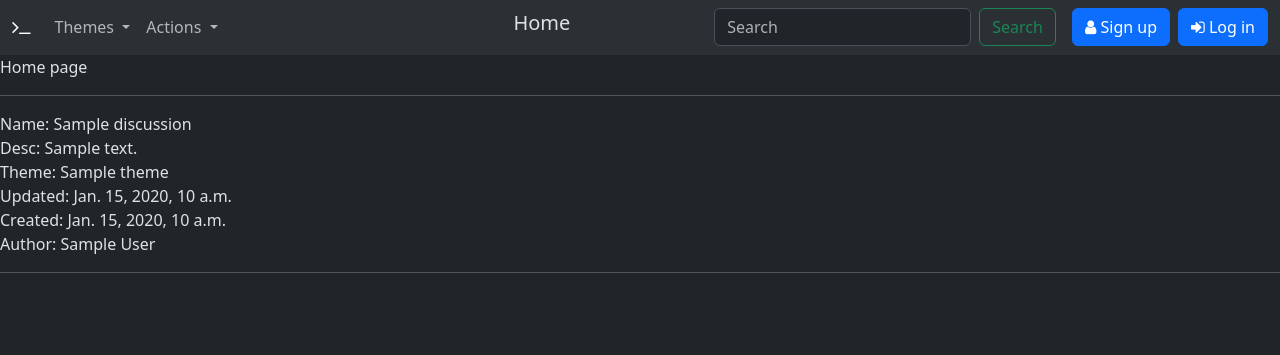
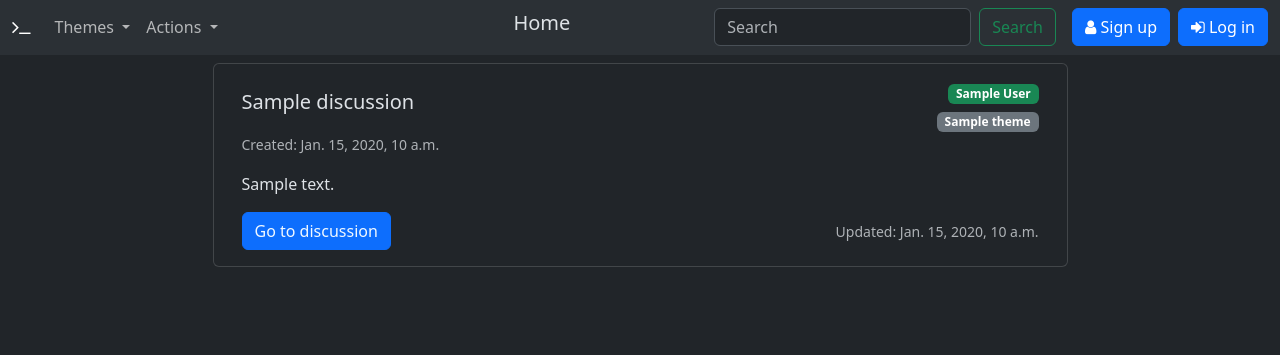
Before and after one commit to YehorChervonyi/NG_2022_Gorbachov_Chervonyi_Project, a Django app: page / in a window 1280 px wide. Shown: the part 1-356 px from the top of the page. Run offline with Django 4.2, Linux system fonts and the light colour scheme; tables that the repository leaves empty hold one stand-in row (Sample ...).

Commit message:
Added frondend for discussions(on home page, themes page)

```diff
--- a/forum/forum/templates/authentication/main.html
+++ b/forum/forum/templates/authentication/main.html
@@ -1,17 +1,37 @@
 {% extends 'authentication/layout.html' %}
 {% block title %}Home{% endblock %}
 {% block body %}
-<div class="mx-auto">
-    Home page
+<div class="container align-items-center">
+    <div class="row">
+        {%for discussion in discussions reversed %}
+        <div class="card mt-2 mb-2 w-75 mx-auto">
+            <div class="card-body">
+                <div class="row align-items-center">
+                    <div class="col"><h5 class="card-title g-col-6">{{discussion}} </h5></div>
+                    <div class="col">
+                        <div class="text-end">
+                            <span class="mb-1 badge text-bg-success">{{discussion.author_discussion}}</span><br>
+
+                            <span class="text-wrap badge bg-secondary">{{discussion.theme}}</span>
+                        </div>
+                    </div>
+                </div>
+                <p class="card-text"><small class="text-muted">Created: {{discussion.create_time}}</small></p>
+
+
+                <p class="card-text">{{discussion.description}}</p>
+                <div class="row align-items-center">
+                    <div class="col">
+                        <button class="btn btn-primary"><a href="/{{discussion.theme}}/{{discussion.id}}/" style="color:aliceblue; text-decoration: none;">Go to discussion</a></button>
+                    </div>
+                    <div class="col text-end">
+                        <p class="card-text"><small class="text-muted">Updated: {{discussion.update_time}}</small></p>
+                    </div>
+              </div>
+            </div>
+          </div>
+        {%endfor%}
+    </div>
 </div>
-<hr>
-{%for discussion in discussions reversed %}
-Name: {{discussion}}<br>
-Desc: {{discussion.description}}<br>
-Theme: {{discussion.theme}}<br>
-Updated: {{discussion.update_time}}<br>
-Created: {{discussion.create_time}}<br>
-Author: {{discussion.author_discussion}}<br>
-<hr>
-{%endfor%}
+
 {% endblock %}
```
Also changed, not shown: forum/forum/templates/authentication/theme.html (+30 -24 lines).
